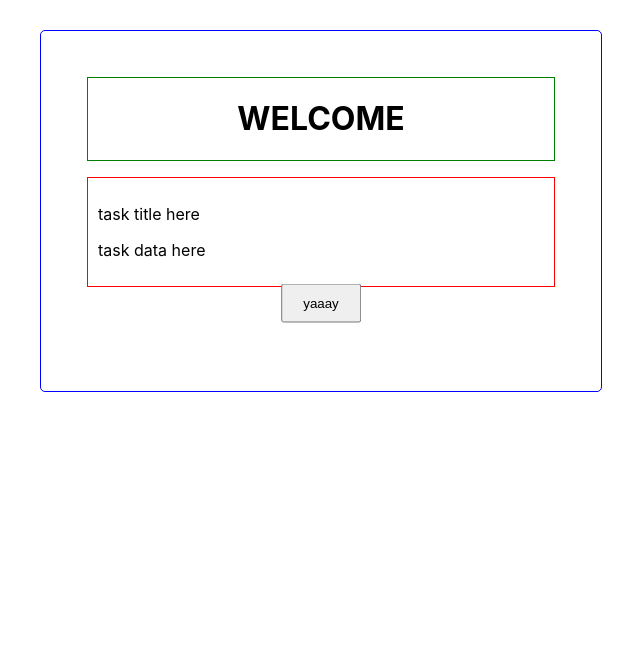
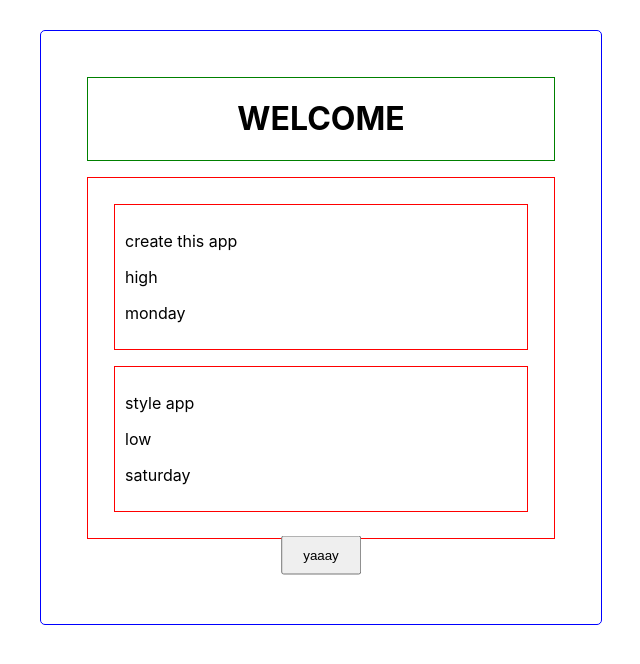
Before and after one commit to rhysmoggs/react-task-app, a React (Create React App) app: page / in a window 1280 px wide. Shown: the top 664 px of the page, without its empty margins (319-959 px from the left). Built offline with nearby package versions, Linux system fonts and the light colour scheme.

Commit message:
add test data for tasks

```diff
--- a/src/App.js
+++ b/src/App.js
@@ -3,14 +3,22 @@ import Button from './components/Button'
 import Task from './components/Task'
 
 const App = () => {
+  const taskData = [
+    { task: 'create this app', priority: 'high', day: 'monday' },
+    { task: 'style app', priority: 'low', day: 'saturday' },
+  ]
+
   const handleClickFunction = (e) => {
     console.log(e.target)
+    const newTask = document.createElement('div')
+    newTask.innerHTML = `<p>testing add new task</p>`
+    document.body.append(newTask)
   }
 
   return (
     <div className='wrapper'>
       <Header />
-      <Task />
+      <Task taskInfo={taskData} />
       <Button onClick={handleClickFunction} testProp='yaaay' />
     </div>
   )
--- a/src/components/Button.js
+++ b/src/components/Button.js
@@ -1,3 +1,4 @@
+//pass in testProp and onClick handleClickFunction as prop in Button component on App.js
 const Button = ({ testProp, onClick }) => {
   return (
     <div>
--- a/src/components/Task.js
+++ b/src/components/Task.js
@@ -1,10 +1,16 @@
 import React from 'react'
 
-function Task() {
+function Task({ taskInfo }) {
   return (
     <div className='task'>
-      <p>task title here</p>
-      <p>task data here</p>
+      {taskInfo.map((task) => (
+        //change to individual task className styling?
+        <div className='task'>
+          <p>{task.task}</p>
+          <p>{task.priority}</p>
+          <p>{task.day}</p>
+        </div>
+      ))}
     </div>
   )
 }
```
